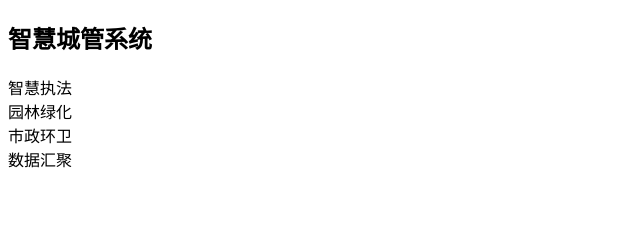
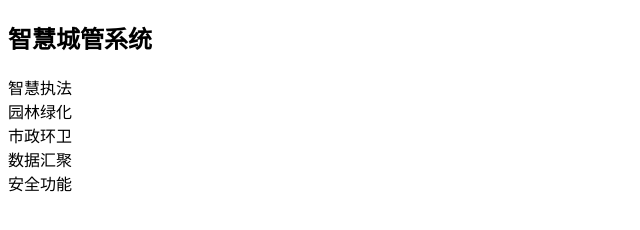
Before and after one commit to Simonchu-73/git_demo2, a plain HTML site: page index.html in a window 1280 px wide. Shown: the whole page, without its empty margins (0-640 px from the left). Drawn offline with Linux system fonts and the light colour scheme.

Commit message:
添加安全管理功能

```diff
--- a/index.html
+++ b/index.html
@@ -14,5 +14,6 @@
 		<div>园林绿化</div>
 		<div>市政环卫<div>
 		<div>数据汇聚<div>
+		<div>安全功能</div>
 	</body>
 </html>
```
